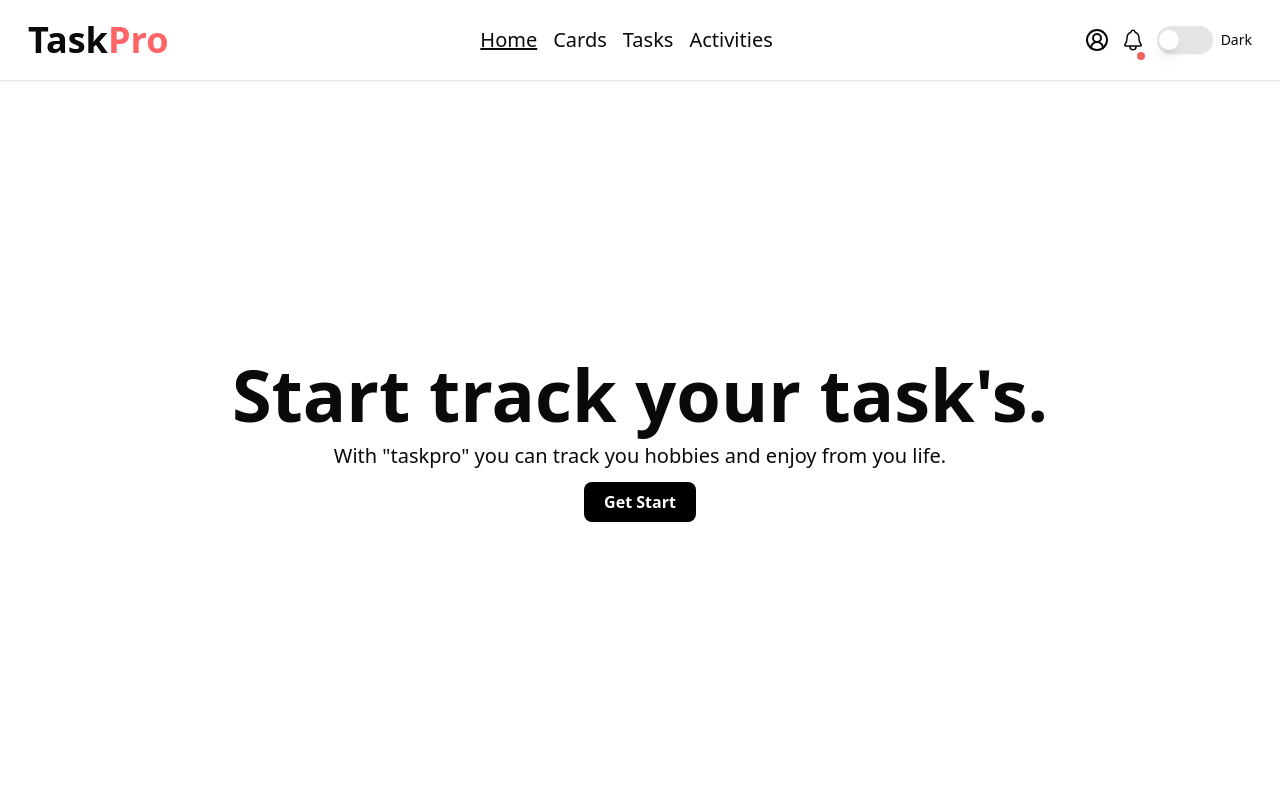
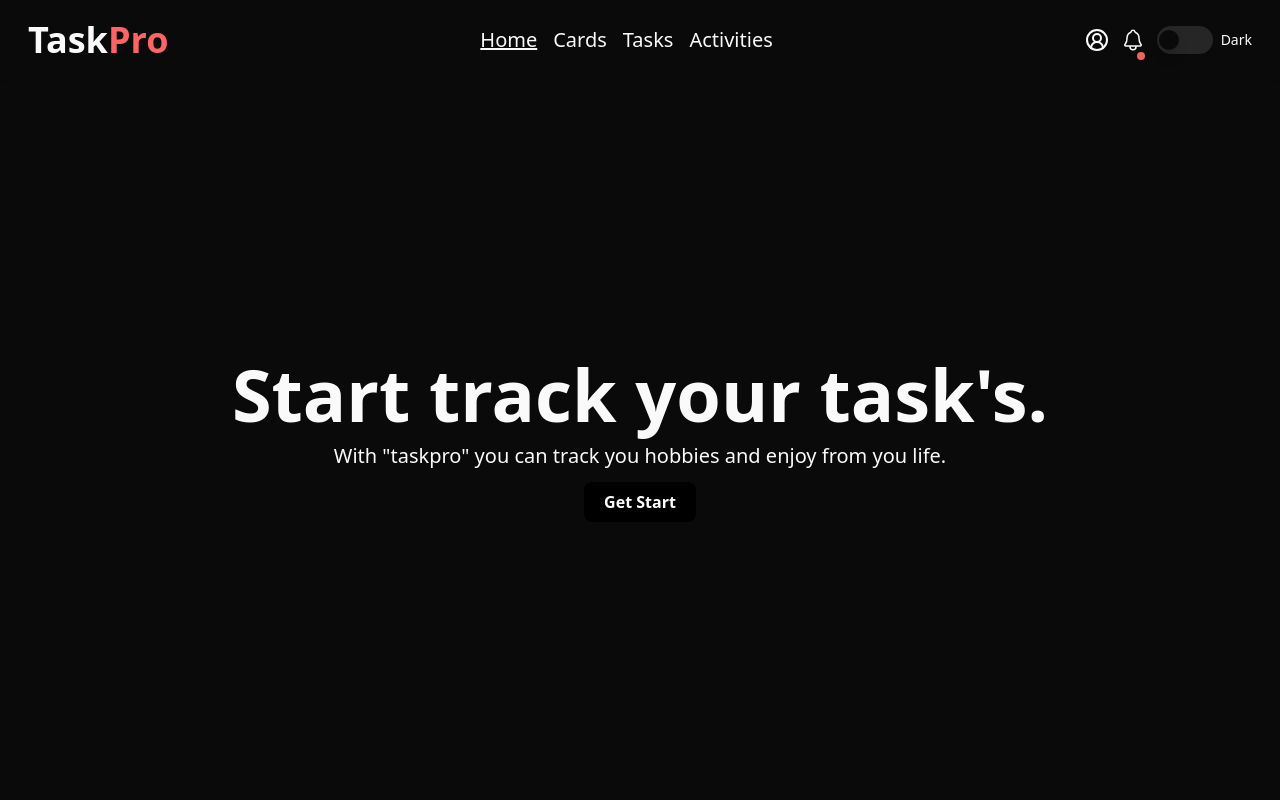
Before and after one commit to Mhorg8/taskify, a Next.js app: page / in a window 1280 px wide. Shown: the top 800 px of the page. Built offline with nearby package versions, Linux system fonts and the light colour scheme.

Commit message:
adding dark mood option

```diff
--- /dev/null
+++ b/app/ThemeProvider.tsx
@@ -0,0 +1,13 @@
+"use client";
+
+"use client";
+
+import * as React from "react";
+import { ThemeProvider as NextThemesProvider } from "next-themes";
+
+export function ThemeProvider({
+  children,
+  ...props
+}: React.ComponentProps<typeof NextThemesProvider>) {
+  return <NextThemesProvider {...props}>{children}</NextThemesProvider>;
+}
--- a/app/layout.tsx
+++ b/app/layout.tsx
@@ -3,6 +3,7 @@
 import "./globals.css";
 import Header from "../components/header/Header";
 import StoreProvider from "./StoreProvider";
+import { ThemeProvider } from "./ThemeProvider";
 
 const geistSans = Geist({
   variable: "--font-geist-sans",
@@ -25,13 +26,20 @@
   children: React.ReactNode;
 }>) {
   return (
-    <html lang="en">
+    <html lang="en" suppressHydrationWarning>
       <StoreProvider>
         <body
           className={`${geistSans.variable} ${geistMono.variable} antialiased`}
         >
-          <Header />
-          {children}
+          <ThemeProvider
+            attribute="class"
+            defaultTheme="dark"
+            enableSystem
+            disableTransitionOnChange
+          >
+            <Header />
+            {children}
+          </ThemeProvider>
         </body>
       </StoreProvider>
     </html>
--- a/components/CustomInput.tsx
+++ b/components/CustomInput.tsx
@@ -10,6 +10,7 @@
   inputClassName?: string;
   placeholder?: string;
   dissable?: boolean;
+  autoFocus?: boolean;
 }
 
 const CustomInput = ({
@@ -20,6 +21,7 @@
   inputClassName,
   placeholder,
   dissable,
+  autoFocus,
 }: Props) => {
   return (
     <div className="w-full space-y-1    ">
@@ -27,6 +29,7 @@
         {label}
       </Label>
       <Input
+        autoFocus={autoFocus}
         className={`${inputClassName} w-full shadow-sm text-base py-1 placeholder:text-sm`}
         type={type}
         name={name}
--- a/components/cards/NewTaskModal.tsx
+++ b/components/cards/NewTaskModal.tsx
@@ -37,6 +37,7 @@
             name="task"
             type="string"
             placeholder="something ..."
+            autoFocus
           />
           <CustomInput
             label="Description"
--- a/components/header/ActionView.tsx
+++ b/components/header/ActionView.tsx
@@ -7,10 +7,12 @@
 import { toggleDarkmood, toggleSidebarStatus } from "@/lib/redux/theme";
 import { Switch } from "@/components/ui/switch";
 import { Label } from "@/components/ui/label";
+import { useTheme } from "next-themes";
 
 const ActionView = () => {
   const darkmood = useAppSelector((state) => state.theme.darkmood);
   const dispatch = useAppDispatch();
+  const { setTheme } = useTheme();
 
   return (
     <div className="flex items-center gap-3">
@@ -25,7 +27,12 @@
         <span className="absolute top-full right-0 bg-red rounded-full p-1"></span>
       </div>
       <div className="flex items-center gap-2">
-        <Switch onCheckedChange={() => dispatch(toggleDarkmood())} />
+        <Switch
+          onCheckedChange={() => {
+            dispatch(toggleDarkmood());
+            setTheme(darkmood ? "dark" : "light");
+          }}
+        />
         <Label>{darkmood ? "Night" : "Dark"}</Label>
       </div>
       <button
--- a/package.json
+++ b/package.json
@@ -20,6 +20,7 @@
     "framer-motion": "^12.4.10",
     "lucide-react": "^0.479.0",
     "next": "15.2.1",
+    "next-themes": "^0.4.6",
     "react": "^19.0.0",
     "react-dom": "^19.0.0",
     "react-icons": "^5.5.0",
```
Also changed, not shown: 1 other file (tests, documents, lock files or other folders).
